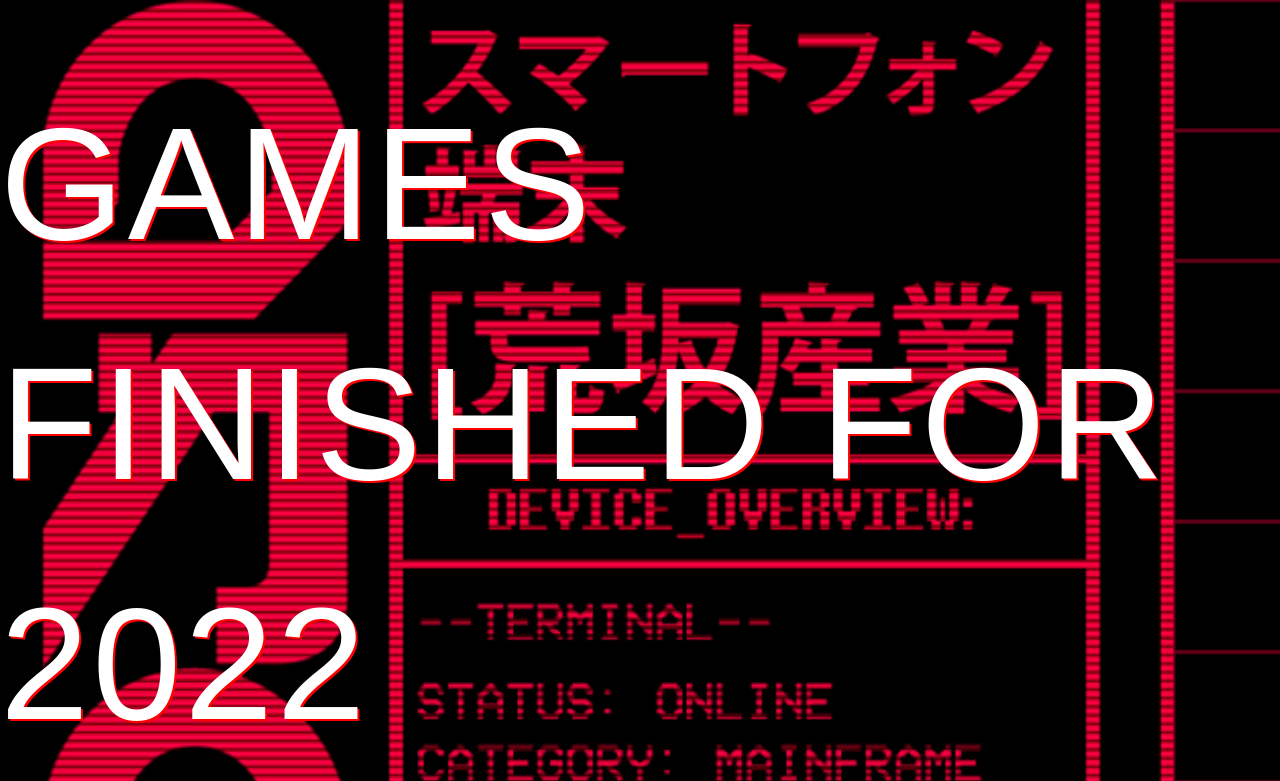
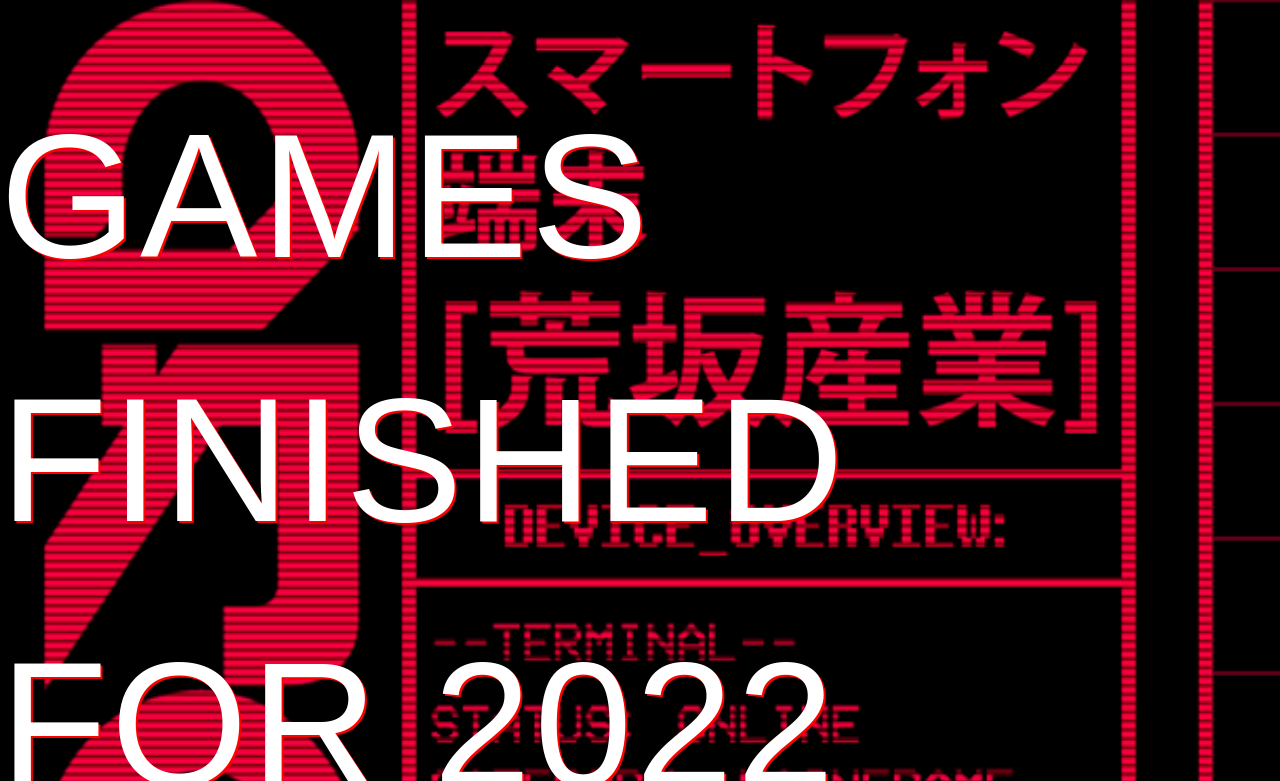
Before and after one commit to Ahmed98AM/my2022gaming, a plain HTML site: page index.html in a window 1280 px wide. Shown: the top 781 px of the page. Drawn offline with nearby package versions, Linux system fonts and the light colour scheme; a web font is replaced by a local one.

Commit message:
changed header font size

```diff
--- a/style.css
+++ b/style.css
@@ -45,7 +45,7 @@ body {
 
 h1 {
   text-shadow: 2px 2px #ff0000;
-  font-size: 10rem;
+  font-size: 11rem;
 }
 
 img {
```
